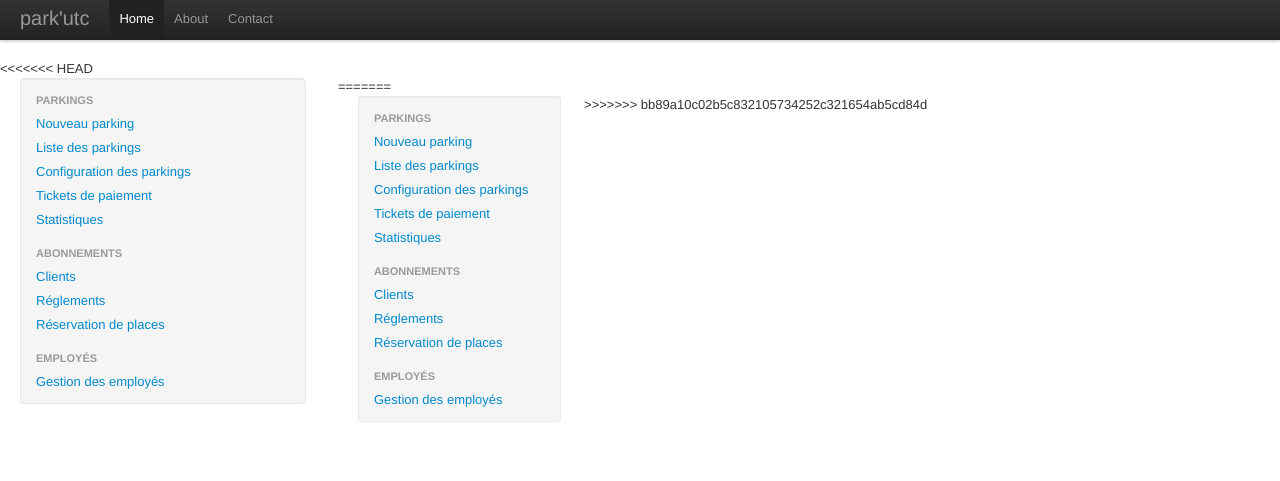
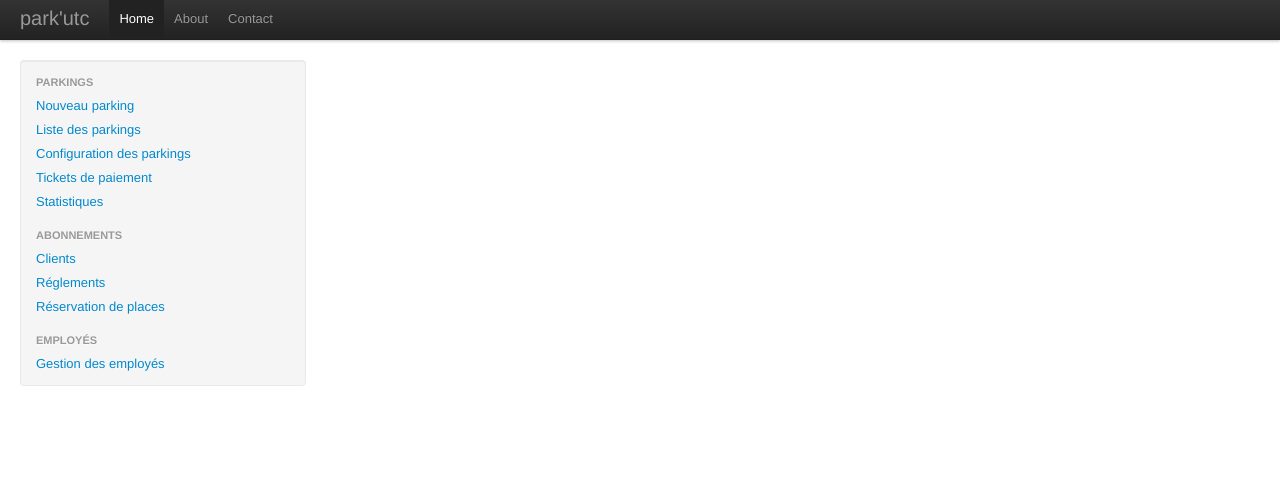
Before and after one commit to apuyou/NF17-park, a PHP site: page /inc/header.php in a window 1280 px wide. Shown: the top 481 px of the page. Run offline with PHP 8.4, Linux system fonts and the light colour scheme.

Commit message:
resolved confict

```diff
--- a/inc/header.php
+++ b/inc/header.php
@@ -38,30 +38,6 @@
 		</div>
 	</div>
 
-<<<<<<< HEAD
-	<div class="container-fluid">
-		<div class="row-fluid">
-			<div class="span3">
-				<div class="well sidebar-nav">
-					<ul class="nav nav-list">
-						<li class="nav-header">Parkings</li>
-						<li><a href="parkings.php?id=new">Nouveau parking</a></li>
-						<li><a href="parkings.php">Liste des parkings</a></li>
-						<li><a href="#">Configuration des parkings</a></li>
-						<li><a href="#">Tickets de paiement</a></li>
-						<li><a href="statistiques.php">Statistiques</a></li>
-						<li class="nav-header">Abonnements</li>
-						<!-- <li><a href="clients.php?id=new">Nouveau client</a></li> -->
-						<li><a href="clients.php">Clients</a></li>
-						<li><a href="#">Réglements</a></li>
-						<li><a href="#">Réservation de places</a></li>
-						<li class="nav-header">Employés</li>
-						<li><a href="#">Gestion des employés</a></li>
-					</ul>
-				</div><!--/.well -->
-			</div><!--/span-->
-			<div class="span9">
-=======
     <div class="container-fluid">
       <div class="row-fluid">
         <div class="span3">
@@ -74,7 +50,7 @@
               <li><a href="#">Tickets de paiement</a></li>
               <li><a href="statistiques.php">Statistiques</a></li>
               <li class="nav-header">Abonnements</li>
-              <li><a href="#">Clients</a></li>
+              <li><a href="clients.php">Clients</a></li>
               <li><a href="#">Réglements</a></li>
               <li><a href="#">Réservation de places</a></li>
               <li class="nav-header">Employés</li>
@@ -83,4 +59,3 @@
           </div><!--/.well -->
         </div><!--/span-->
         <div class="span9">
->>>>>>> bb89a10c02b5c832105734252c321654ab5cd84d
```
